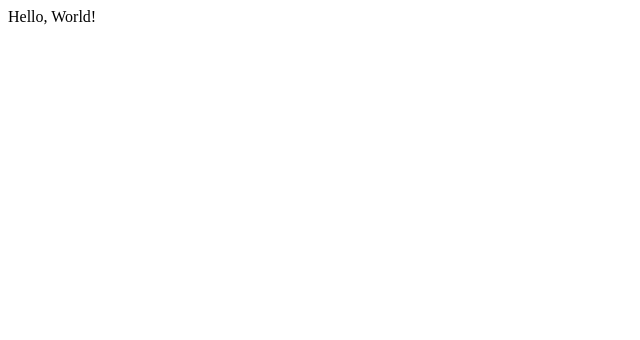
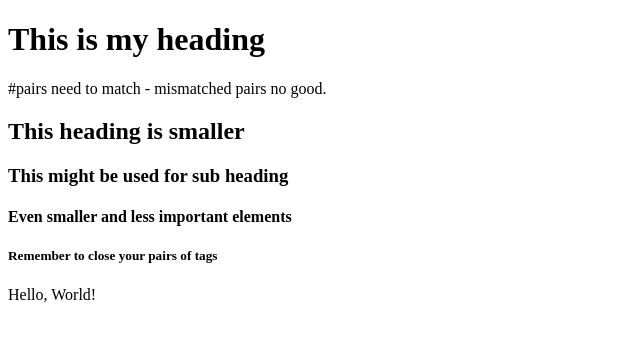
Before and after one commit to bisraeli/HTML, a plain HTML site: page hello.html in a window 1280 px wide. Shown: the whole page, without its empty margins (0-640 px from the left). Drawn offline with Linux system fonts and the light colour scheme.

Commit message:
added multiple headings

```diff
--- a/hello.html
+++ b/hello.html
@@ -1,10 +1,15 @@
 <!DOCTYPE html>
 <html>
-<head>
-  <title> Hello World</title>
+  <head>
+    <title> Hello World</title>
   </head>
 
   <body>
+    <h1> This is my heading</h1>    #pairs need to match - mismatched pairs no good.
+    <h2> This heading is smaller </h2>
+    <h3> This might be used for sub heading</h3>
+    <h4> Even smaller and less important elements </h4>
+    <h5> Remember to close your pairs of tags </h5>
     Hello, World!
   </body>
 </html>
```
